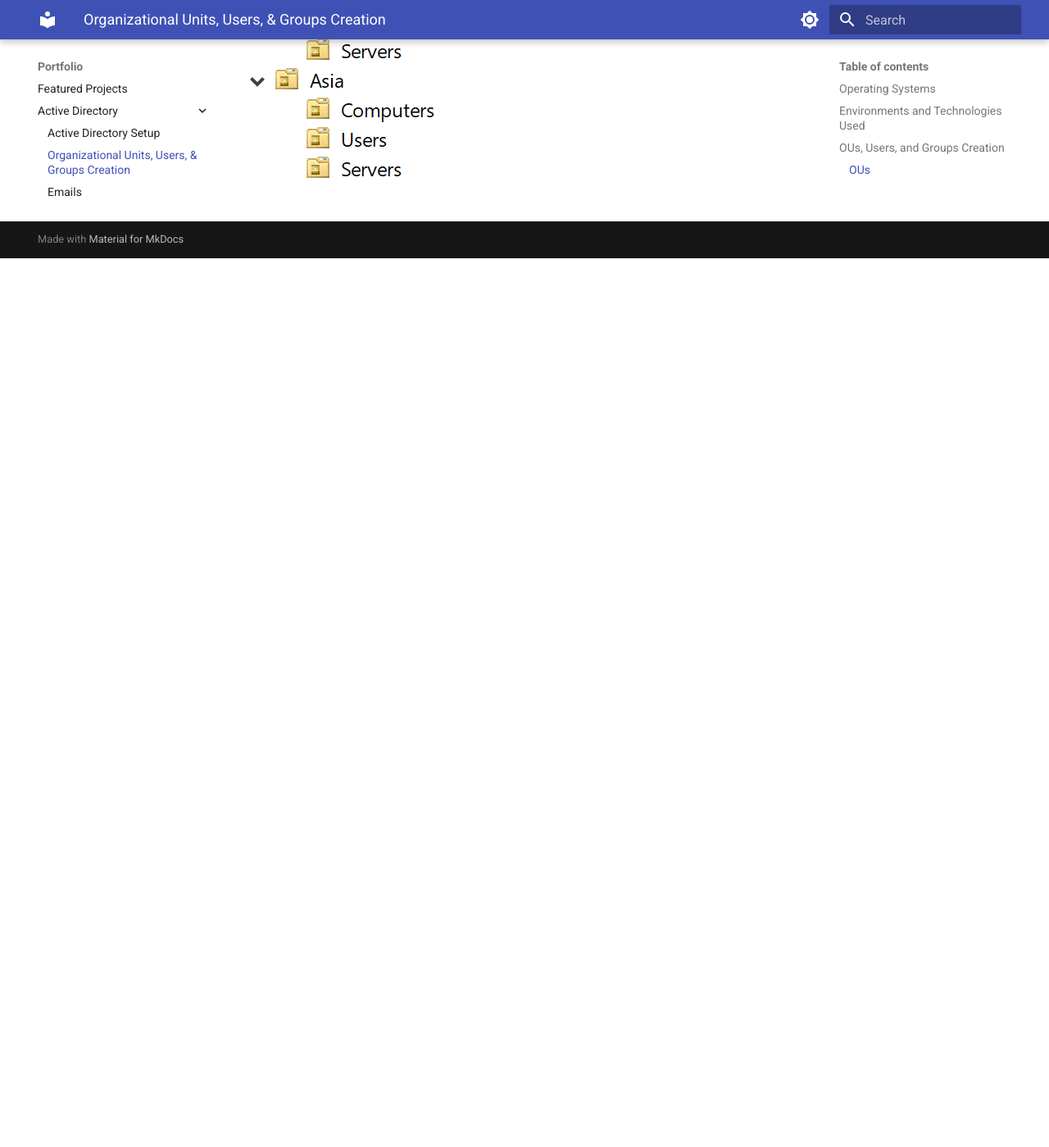
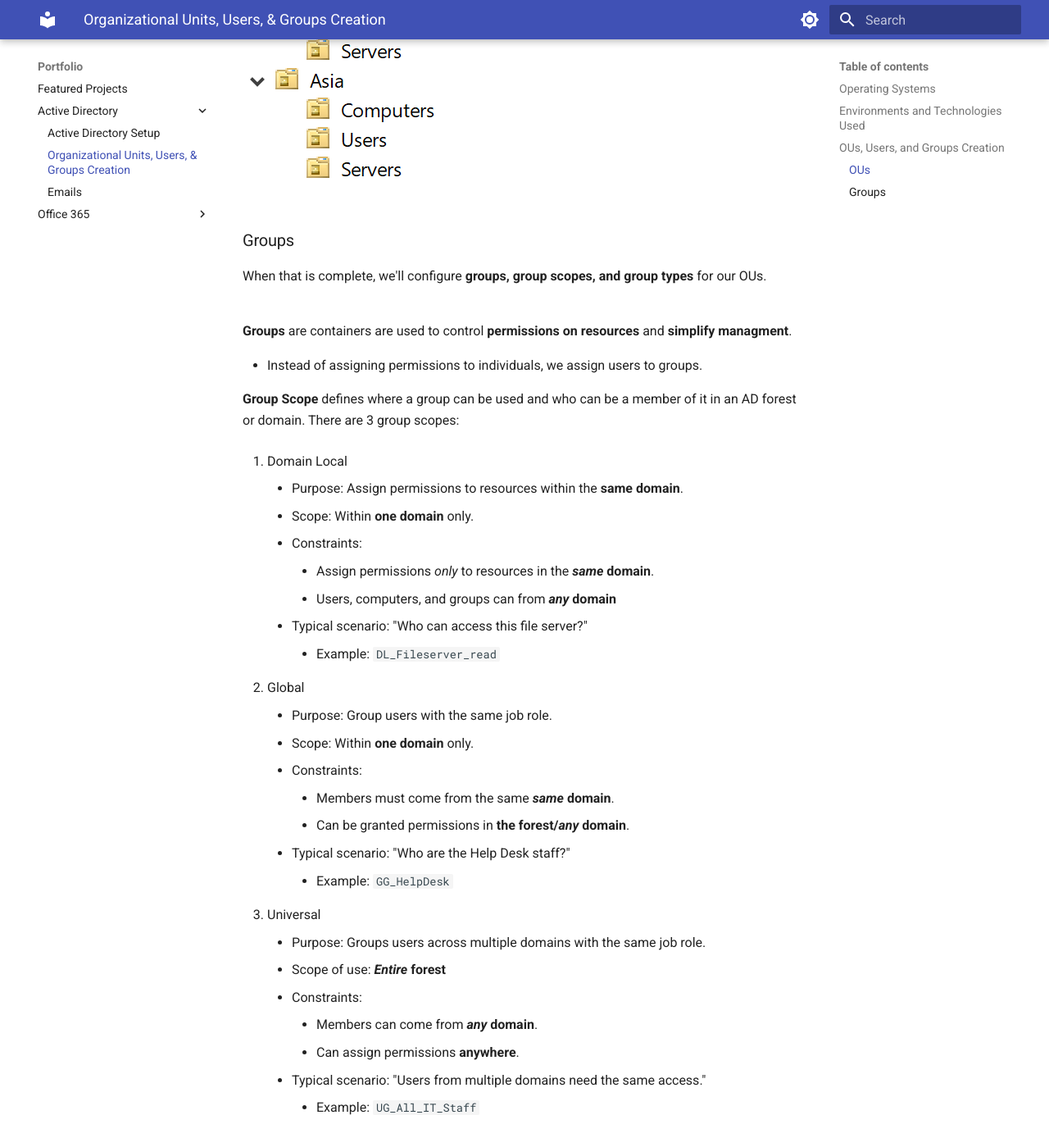
Before and after one commit to DanMedinaGH/IT_portfolio, an MkDocs documentation site: the page built from docs/portfolio/active_directory/OUs_users_groups/OUs_users_groups.md, in a window 1280 px wide and 1400 px high, scrolled down 2638 px. Shown: the whole window at 82% size. Built offline with MkDocs 1.6.1 and Material for MkDocs 9.7.7, drawn with Linux system fonts in a browser that asks for light colours; before the commit the page ends 2953 px from its top, so only the background shows below that; some of the changed text lies outside the part shown.

Commit message:
Added Group and Group scope sections.

````diff
--- a/docs/portfolio/active_directory/OUs_users_groups/OUs_users_groups.md
+++ b/docs/portfolio/active_directory/OUs_users_groups/OUs_users_groups.md
@@ -22,7 +22,7 @@ Windows Key > Windows Administrative Tools > Active Directory Users and Computer
 This brings the following menu: <br/><br/>
 ![AD Users and Computers](./assets/images/ad_users_and_computers.png)
 
-The folders under our root domain **DanielIT.local** are pre-built OUs.
+As we can see, our domain **DanielIT.local** already has pre-built OUs.
 
 We will then create OUs for the different country departments in our domain:
 
@@ -37,3 +37,40 @@ Here, we write a name and select **OK** to create the OU.
 We'll create OUs for each geopgraphical location and each resource type:
 
 ![New OU](./assets/images/OUs.png)
+
+### Groups
+
+When that is complete, we'll configure **groups, group scopes, and group types** for our OUs.<br/><br/>
+
+**Groups** are containers are used to control **permissions on resources** and **simplify managment**.
+
+- Instead of assigning permissions to individuals, we assign users to groups.
+
+**Group Scope** defines where a group can be used and who can be a member of it in an AD forest or domain. There are 3 group scopes:
+
+1. Domain Local
+    - Purpose: Assign permissions to resources within the **same domain**.
+    - Scope: Within **one domain** only.
+    - Constraints:
+        - Assign permissions *only* to resources in the ***same* domain**.
+        - Users, computers, and groups can from ***any* domain**
+    - Typical scenario: "Who can access this file server?"
+        - Example: ```DL_Fileserver_read```
+
+2. Global
+    - Purpose: Group users with the same job role.
+    - Scope: Within **one domain** only.
+    - Constraints:
+        - Members must come from the same ***same* domain**.
+        - Can be granted permissions in **the forest/*any* domain**.
+    - Typical scenario: "Who are the Help Desk staff?"
+        - Example: ```GG_HelpDesk```
+
+3. Universal
+    - Purpose: Groups users across multiple domains with the same job role.
+    - Scope of use: ***Entire* forest**
+    - Constraints:
+        - Members can come from ***any* domain**.
+        - Can assign permissions **anywhere**.
+    - Typical scenario: "Users from multiple domains need the same access."
+        - Example: ```UG_All_IT_Staff```
````
